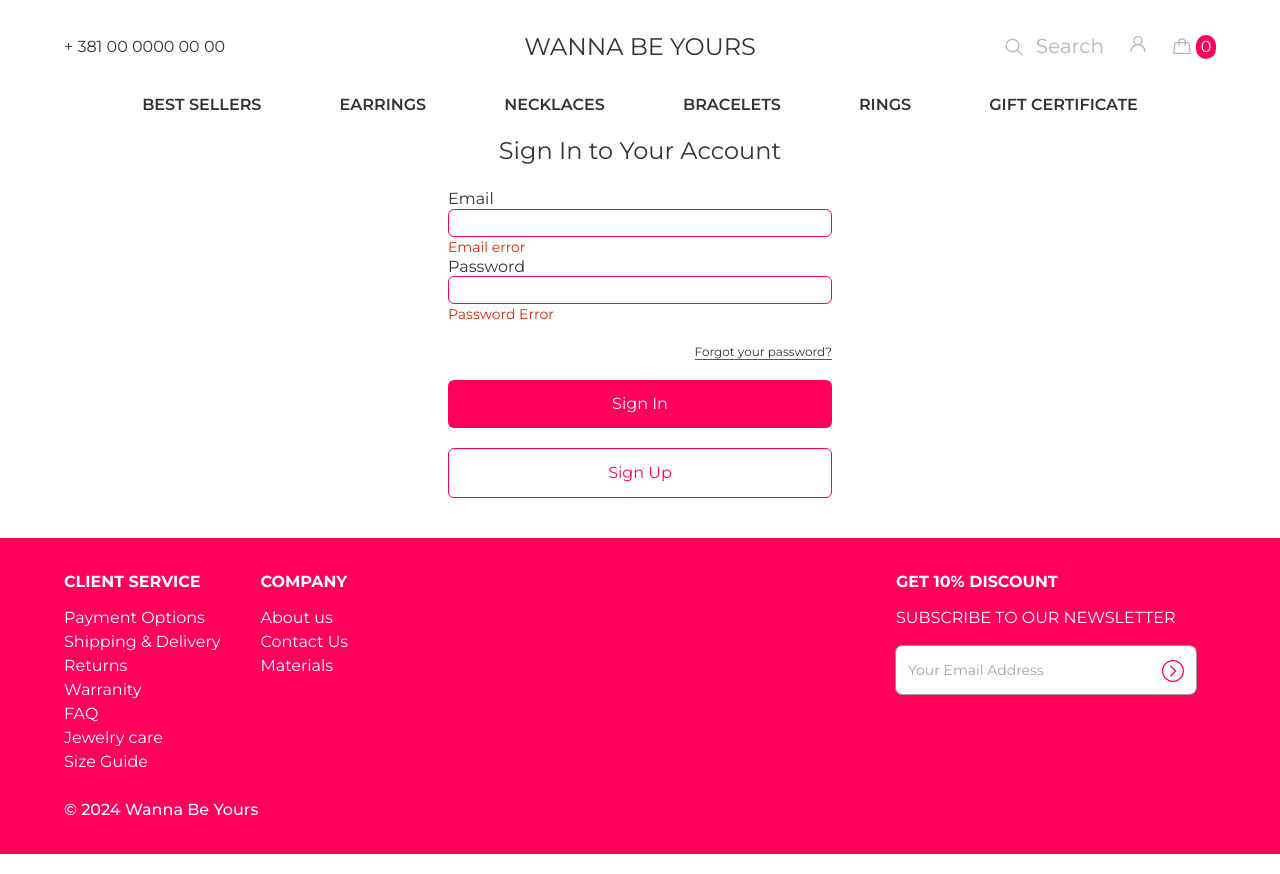
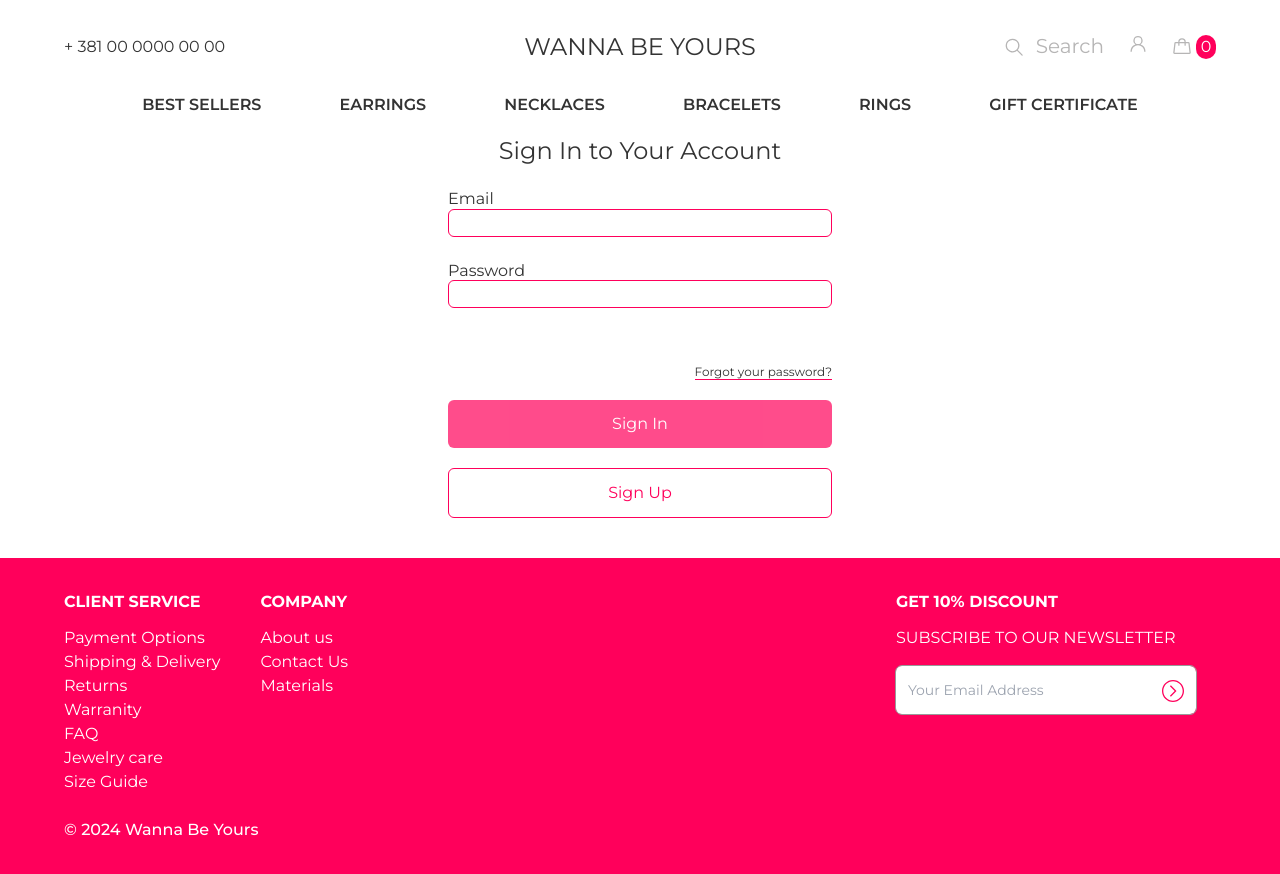
Before and after one commit to IrinaGarmaeva/e-commerce-shop, a React (Vite) app in the folder frontend/: page /login in a window 1280 px wide. Built offline with nearby package versions, Linux system fonts and the light colour scheme; a web font is replaced by a local one.

Commit message:
Frontend: add useFormAndvalidation hook and Input ui component
add validation to Login and Register components

```diff
--- /dev/null
+++ b/frontend/src/components/design-system/Input/Input.tsx
@@ -0,0 +1,20 @@
+import {FC} from 'react';
+import { InputProps } from './types';
+
+const Input: FC<InputProps> = ({ type, name, value, onChange, error, inputClassName, spanClassName }) => {
+  return (
+    <>
+      <input
+        type={type}
+        name={name}
+        className={inputClassName}
+        // required
+        value={value}
+        onChange={onChange}
+      />
+      <span className={spanClassName}>{error}</span>
+    </>
+  );
+};
+
+export default Input
--- /dev/null
+++ b/frontend/src/components/design-system/Input/types.ts
@@ -0,0 +1,11 @@
+import { ChangeEvent } from "react";
+
+export type InputProps = {
+  type: string,
+  name: string,
+  value: string,
+  onChange: (e: ChangeEvent<HTMLInputElement>) => void,
+  error: string,
+  inputClassName: string,
+  spanClassName: string,
+}
--- a/frontend/src/components/pages/Login/Login.tsx
+++ b/frontend/src/components/pages/Login/Login.tsx
@@ -1,28 +1,50 @@
-import { ChangeEvent, useState } from "react";
+import { ChangeEvent, useState, useEffect, FormEvent } from "react";
 import { Link } from "react-router-dom";
 import {
   isValidEmail,
-  VALIDATION_MESSAGES
+  isValidPassword,
+  VALIDATION_MESSAGES,
+  validateInput,
 } from "../../../utils/validationConstants";
-import Button from "../../design-system/Button/Button";
 import { ROUTES } from "../../../utils/constants";
+import useFormAndValidation from "../../../hooks/useFormAndValidation";
+import Input from "../../design-system/Input/Input";
 
 const Login = () => {
-  const [email, setEmail] = useState<string>("");
-  const [error, setError] = useState<string>("");
-  const [password, setPassword] = useState<string>("");
+  const { values, handleChange, errors, setErrors } = useFormAndValidation({
+    email: "",
+    password: "",
+  });
+  const [isFormValid, setIsFormValid] = useState<boolean>(false);
 
-  const handleChangeEmail = (e: ChangeEvent<HTMLInputElement>) => {
-    setEmail(e.target.value);
-    if (!isValidEmail(e.target.value)) {
-      setError(VALIDATION_MESSAGES.invalidEmail);
-      !e.target.value && setError("");
+  useEffect(() => {
+    if (errors.email || errors.password || !values.email || !values.password) {
+      setIsFormValid(false);
     } else {
-      setError("");
+      setIsFormValid(true);
     }
+  }, [errors]);
+
+  const handleChangeInput = (
+    e: ChangeEvent<HTMLInputElement>,
+    isValidFunction: (value: string) => boolean,
+    validationMessage: string
+  ) => {
+    handleChange(e);
+    validateInput(
+      e.target.name,
+      e.target.value,
+      errors,
+      setErrors,
+      isValidFunction,
+      validationMessage
+    );
   };
 
-  const handleLogin = () => {};
+  const handleLogin = (e: FormEvent<HTMLFormElement>) => {
+    e.preventDefault();
+    console.log("You successfully logged in");
+  };
 
   return (
     <section className="max-container padding py-10">
@@ -37,34 +59,52 @@ const Login = () => {
             <label htmlFor="email" className="text-base">
               Email
             </label>
-            <input
+            <Input
               type="email"
               name="email"
-              className="input"
-              required
-              value={email}
-              onChange={handleChangeEmail}
+              value={values.email}
+              onChange={(e) =>
+                handleChangeInput(
+                  e,
+                  isValidEmail,
+                  VALIDATION_MESSAGES.invalidEmail
+                )
+              }
+              error={errors.email}
+              inputClassName="input"
+              spanClassName="min-h-5 text-orange text-xs mt-1"
             />
-            <span className="min-h-5 text-orange text-sm">Email error</span>
-            <label htmlFor="password" className="text-base">Password</label>
-            <input
+            <label htmlFor="password" className="text-base">
+              Password
+            </label>
+            <Input
               type="password"
-              name="email"
-              className="input"
-              required
-              value={password}
-              onChange={handleChangeEmail}
+              name="password"
+              value={values.password}
+              onChange={(e) =>
+                handleChangeInput(
+                  e,
+                  isValidPassword,
+                  VALIDATION_MESSAGES.invalidPassword
+                )
+              }
+              error={errors.password}
+              inputClassName="input"
+              spanClassName="min-h-8 text-orange text-xs mt-1"
             />
-            <span className="min-h-5 text-orange text-sm">Password Error</span>
           </fieldset>
           <div className="text-right text-xs">
-            <Link to={ROUTES.resetPassword} className=" border-b border-pink">Forgot your password?</Link>
+            <Link to={ROUTES.resetPassword} className=" border-b border-pink">
+              Forgot your password?
+            </Link>
           </div>
-          <Button
-            className="bg-pink px-6 py-3 text-white rounded-md"
-            text="Sign In"
+          <button
             type="submit"
-          />
+            className="bg-pink px-6 py-3 text-white rounded-md disabled:cursor-not-allowed disabled:opacity-70"
+            disabled={!isFormValid}
+          >
+            Sign In
+          </button>
           <Link
             to={ROUTES.sign.up}
             className="text-pink border border-1 border-pink  px-6 py-3 bg-transparent rounded-md text-center"
--- a/frontend/src/components/pages/Register/Register.tsx
+++ b/frontend/src/components/pages/Register/Register.tsx
@@ -1,24 +1,51 @@
-import { ChangeEvent, useState } from "react";
+import { ChangeEvent, FormEvent, useState, useEffect } from "react";
 import { Link } from "react-router-dom";
 import {
-  PATTERN_EMAIL,
+  isValidEmail,
+  isValidPassword,
+  isValidName,
   VALIDATION_MESSAGES,
+  validateInput,
 } from "../../../utils/validationConstants";
-import Button from "../../design-system/Button/Button";
 import { ROUTES } from "../../../utils/constants";
+import useFormAndValidation from "../../../hooks/useFormAndValidation";
+import Input from "../../design-system/Input/Input";
 
 const Register = () => {
-  const [email, setEmail] = useState<string>("");
-  const [error, setError] = useState<string>("");
-  const [password, setPassword] = useState<string>("");
+  const { values, handleChange, errors, setErrors } = useFormAndValidation({
+    name: "",
+    email: "",
+    password: "",
+  });
+  const [isFormValid, setIsFormValid] = useState<boolean>(false);
 
-  const handleRegister = () => {
+  useEffect(() => {
+    if (errors.email || errors.password || !values.email || !values.password) {
+      setIsFormValid(false);
+    } else {
+      setIsFormValid(true);
+    }
+  }, [errors]);
 
-  }
+  const handleChangeInput = (
+    e: ChangeEvent<HTMLInputElement>,
+    isValidFunction: (value: string) => boolean,
+    validationMessage: string
+  ) => {
+    handleChange(e);
+    validateInput(
+      e.target.name,
+      e.target.value,
+      errors,
+      setErrors,
+      isValidFunction,
+      validationMessage
+    );
+  };
 
-  const handleChangeEmail = () => {
-
-  }
+  const handleRegister = (e: FormEvent<HTMLFormElement>) => {
+    e.preventDefault();
+  };
 
   return (
     <section className="max-container padding py-10">
@@ -33,45 +60,65 @@ const Register = () => {
             <label htmlFor="Your Name" className="text-base">
               Your Name
             </label>
-          <input
+            <Input
               type="text"
               name="name"
-            className="input"
-            required
-            value={email}
-            minLength={2}
-            maxLength={40}
-            // onChange={() => {}}
+              value={values.name}
+              error={errors.name}
+              onChange={(e) =>
+                handleChangeInput(
+                  e,
+                  isValidName,
+                  VALIDATION_MESSAGES.invalidName
+                )
+              }
+              inputClassName="input"
+              spanClassName="min-h-5 text-orange text-xs mt-1"
             />
-          <span className="min-h-5 text-orange text-xs"> Name Error</span>
             <label htmlFor="email" className="text-base">
               Email
             </label>
-          <input
+            <Input
               type="email"
               name="email"
-            className="input"
-            required
-            value={email}
-            onChange={handleChangeEmail}
+              value={values.email}
+              onChange={(e) =>
+                handleChangeInput(
+                  e,
+                  isValidEmail,
+                  VALIDATION_MESSAGES.invalidEmail
+                )
+              }
+              error={errors.email}
+              inputClassName="input"
+              spanClassName="min-h-5 text-orange text-xs mt-1"
             />
-          <span className="min-h-5 text-orange text-xs">Email Error</span>
-          <label htmlFor="password" className="text-base">Password</label>
-          <input
+            <label htmlFor="password" className="text-base">
+              Password
+            </label>
+            <Input
               type="password"
-            name="email"
-            className="input"
-            required
-            value={password}
-            // onChange={}
+              name="password"
+              value={values.password}
+              error={errors.password}
+              onChange={(e) =>
+                handleChangeInput(
+                  e,
+                  isValidPassword,
+                  VALIDATION_MESSAGES.invalidPassword
+                )
+              }
+              inputClassName="input"
+              spanClassName="min-h-8 text-orange text-xs mt-1"
             />
-          <span className="min-h-5 text-orange text-xs">Password error</span>
           </fieldset>
-        <Button
-          className="bg-pink px-6 py-3 text-white rounded-md"
-          text="Sign Up"
+          <button
+            className="bg-pink px-6 py-3 text-white rounded-md disabled:cursor-not-allowed disabled:opacity-70"
             type="submit"
-        />
+            disabled={!isFormValid}
+          >
+            Sign Up
+          </button>
           <Link
             to={ROUTES.sign.in}
             className="text-pink border border-1 border-pink  px-6 py-3 bg-transparent rounded-md text-center"
@@ -81,7 +128,7 @@ const Register = () => {
         </form>
       </div>
     </section>
-  )
-}
+  );
+};
 
-export default Register
+export default Register;
--- /dev/null
+++ b/frontend/src/hooks/useFormAndValidation.ts
@@ -0,0 +1,43 @@
+import { useState, useCallback, ChangeEvent } from "react";
+
+type FormValues = {
+  [key: string]: string;
+};
+
+const useFormAndValidation = (initialValues: FormValues) => {
+  const [values, setValues] = useState(initialValues);
+  const [errors, setErrors] = useState<{ [key: string]: string }>({});
+  const [isValid, setIsValid] = useState<boolean>(false);
+
+  const handleChange = (e: ChangeEvent<HTMLInputElement>) => {
+    const { value, name } = e.target;
+    setValues({ ...values, [name]: value });
+
+    const isValid = e.target.checkValidity();
+    setErrors({ ...errors, [name]: isValid ? '' : e.target.validationMessage });
+    setIsValid(isValid);
+  };
+
+
+  const resetForm = useCallback(
+    (newValues = {}, newErrors = {}, newIsValid = false) => {
+      setValues(newValues);
+      setErrors(newErrors);
+      setIsValid(newIsValid);
+    },
+    [setValues, setErrors, setIsValid]
+  );
+
+  return {
+    values,
+    handleChange,
+    errors,
+    setErrors,
+    isValid,
+    resetForm,
+    setValues,
+    setIsValid,
+  };
+};
+
+export default useFormAndValidation;
--- a/frontend/src/utils/validationConstants.ts
+++ b/frontend/src/utils/validationConstants.ts
@@ -1,8 +1,30 @@
 export const PATTERN_EMAIL = /^[A-Za-z0-9._%+-]+@[A-Za-z0-9.-]+\.[A-Za-z]{2,63}$/;
+export const PATTERN_PASSWORD = /^(?=.*[a-z])(?=.*[A-Z])(?=.*\d)[A-Za-z\d]{8,}$/;
+export const PATTERN_USERNAME = /^[A-Za-zА-Яа-я\- ]{3,40}$/
 export const isValidEmail = (email: string) : boolean => PATTERN_EMAIL.test(email);
+export const isValidPassword = (password: string) : boolean => PATTERN_PASSWORD.test(password);
+export const isValidName = (name: string) : boolean => PATTERN_USERNAME.test(name);
+
 export const VALIDATION_MESSAGES = {
   emptySearchRequest: 'Enter what you are looking for',
+  invalidName: "Enter 3 to 40 characters, only letters, hyphen or space",
   invalidEmail: 'Enter a valid email address',
   validEmail: 'You have successfully subscribed to our newsletter',
   emptyEmail: 'Enter your email to subscribe to our newsletter',
+  invalidPassword: 'Your password must be at least 8 characters long and contain 1 number, 1 uppercase, 1 lowercase'
 };
+
+export const validateInput = (
+  name: string,
+  value: string,
+  errors: { [key: string]: string },
+  setErrors: (errors: { [key: string]: string }) => void,
+  validationFunction?: (value: string) => boolean,
+  errorMessage: string = ""
+): void => {
+  if (validationFunction && !validationFunction(value)) {
+    setErrors({ ...errors, [name]: errorMessage });
+  } else {
+    setErrors({ ...errors, [name]: "" });
+  }
+};
```
Lines whose indentation alone changed are shown as unchanged.
